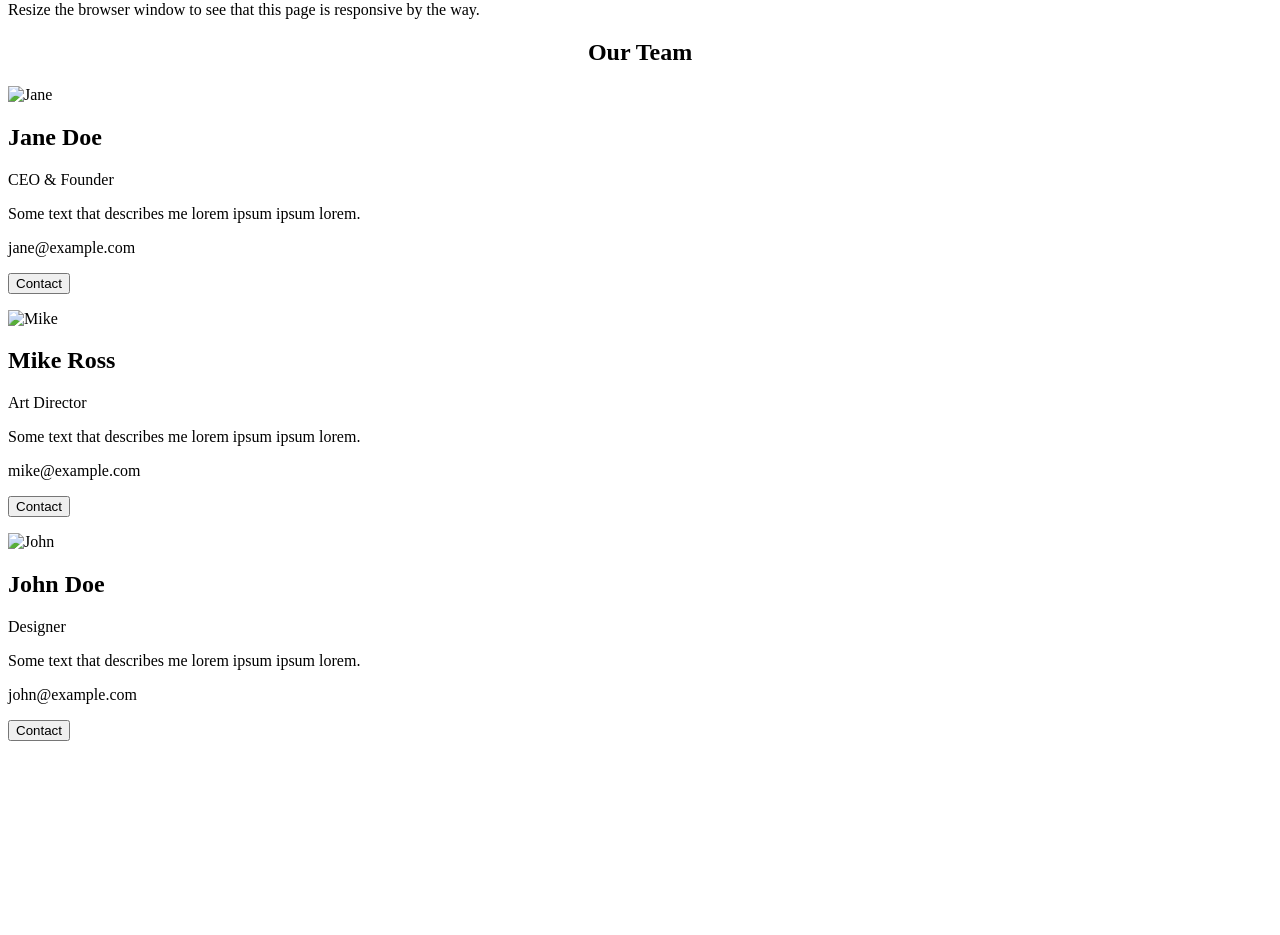
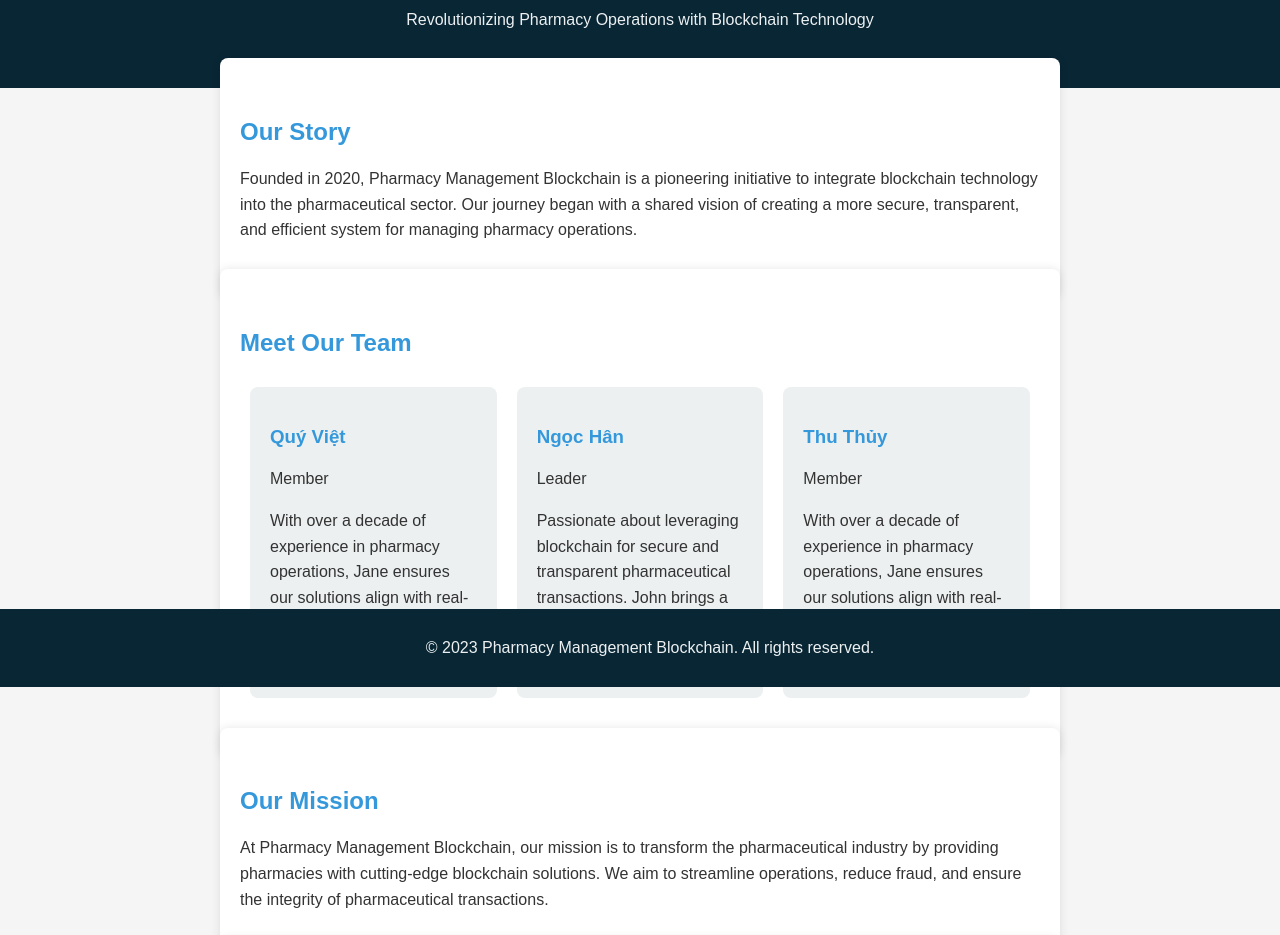
Before and after one commit to hanni2309/Unlimited_Medicines, a website: page about.html in a window 1280 px wide. Shown: the part 113-1048 px from the top of the page. Before the commit the page ends 870 px from the top, so only its background shows below. Drawn offline with Linux system fonts and the light colour scheme.

Commit message:
About Product

```diff
--- a/about.html
+++ b/about.html
@@ -1,57 +1,138 @@
 <!DOCTYPE html>
 <html lang="en">
 <head>
-  <meta charset="UTF-8">
-  <meta name="viewport" content="width=device-width, initial-scale=1.0">
-  <title>Document</title>
+    <meta charset="UTF-8">
+    <meta name="viewport" content="width=device-width, initial-scale=1.0">
+    <title>About Us - Pharmacy Management Blockchain</title>
+    <style>
+        body {
+            font-family: 'Arial', sans-serif;
+            background-color: #f5f5f5;
+            margin: 0;
+            padding: 0;
+            color: #333;
+        }
+
+        header {
+            background-color: #092635;
+            color: #ecf0f1;
+            padding: 40px 20px;
+            text-align: center;
+        }
+
+        section {
+            padding: 40px 20px;
+            max-width: 800px;
+            margin: auto;
+            background-color: #fff;
+            border-radius: 8px;
+            box-shadow: 0 0 10px rgba(0, 0, 0, 0.1);
+            margin-top: -30px;
+        }
+
+        h1, h2, h3 {
+            color: #3498db;
+        }
+
+        p {
+            line-height: 1.6;
+        }
+
+        .team-members {
+            display: flex;
+            flex-wrap: wrap;
+            justify-content: space-between;
+            margin-top: 30px;
+        }
+
+        .team-member {
+            flex: 1;
+            padding: 20px;
+            background-color: #ecf0f1;
+            margin: 0 10px 20px;
+            border-radius: 8px;
+            transition: background-color 0.3s ease;
+        }
+
+        .team-member:hover {
+            background-color: #d2d7db;
+        }
+
+        .cta-button {
+            display: inline-block;
+            background-color: #3498db;
+            color: #ecf0f1;
+            padding: 10px 20px;
+            text-align: center;
+            text-decoration: none;
+            border-radius: 5px;
+            margin-top: 20px;
+            transition: background-color 0.3s ease;
+        }
+
+        .cta-button:hover {
+            background-color: #2980b9;
+        }
+
+        footer {
+            background-color: #092635;
+            color: #ecf0f1;
+            padding: 10px;
+            text-align: center;
+            position: fixed;
+            bottom: 0;
+            width: 100%;
+        }
+    </style>
 </head>
 <body>
-  <div class="about-section">
-    <h1>About Us Page</h1>
-    <p>Some text about who we are and what we do.</p>
-    <p>Resize the browser window to see that this page is responsive by the way.</p>
-  </div>
 
-  <h2 style="text-align:center">Our Team</h2>
-  <div class="row">
-    <div class="column">
-      <div class="card">
-        <img src="/w3images/team1.jpg" alt="Jane" style="width:100%">
-        <div class="container">
-          <h2>Jane Doe</h2>
-          <p class="title">CEO & Founder</p>
-          <p>Some text that describes me lorem ipsum ipsum lorem.</p>
-          <p>jane@example.com</p>
-          <p><button class="button">Contact</button></p>
+    <header>
+        <h1>Pharmacy Management Blockchain</h1>
+        <p>Revolutionizing Pharmacy Operations with Blockchain Technology</p>
+    </header>
+
+    <section>
+        <h2>Our Story</h2>
+        <p>Founded in 2020, Pharmacy Management Blockchain is a pioneering initiative to integrate blockchain technology into the pharmaceutical sector. Our journey began with a shared vision of creating a more secure, transparent, and efficient system for managing pharmacy operations.</p>
+    </section>
+
+    <section>
+        <h2>Meet Our Team</h2>
+        <div class="team-members">
+            <div class="team-member">
+                <h3>Quý Việt</h3>
+                <p> Member </p>
+                <p>With over a decade of experience in pharmacy operations, Jane ensures our solutions align with real-world needs. Her insights are invaluable to our project.</p>
+            </div>
+            <div class="team-member">
+              <h3>Ngọc Hân</h3>
+              <p> Leader</p>
+              <p>Passionate about leveraging blockchain for secure and transparent pharmaceutical transactions. John brings a wealth of technical expertise to our team.</p>
+          </div>
+            <div class="team-member">
+              <h3>Thu Thủy</h3>
+              <p> Member</p>
+              <p>With over a decade of experience in pharmacy operations, Jane ensures our solutions align with real-world needs. Her insights are invaluable to our project.</p>
+          </div>
+            <!-- Add more team members as needed -->
         </div>
-      </div>
-    </div>
+    </section>
 
-    <div class="column">
-      <div class="card">
-        <img src="/w3images/team2.jpg" alt="Mike" style="width:100%">
-        <div class="container">
-          <h2>Mike Ross</h2>
-          <p class="title">Art Director</p>
-          <p>Some text that describes me lorem ipsum ipsum lorem.</p>
-          <p>mike@example.com</p>
-          <p><button class="button">Contact</button></p>
-        </div>
-      </div>
-    </div>
+    <section>
+        <h2>Our Mission</h2>
+        <p>At Pharmacy Management Blockchain, our mission is to transform the pharmaceutical industry by providing pharmacies with cutting-edge blockchain solutions. We aim to streamline operations, reduce fraud, and ensure the integrity of pharmaceutical transactions.</p>
+    </section>
 
-    <div class="column">
-      <div class="card">
-        <img src="/w3images/team3.jpg" alt="John" style="width:100%">
-        <div class="container">
-          <h2>John Doe</h2>
-          <p class="title">Designer</p>
-          <p>Some text that describes me lorem ipsum ipsum lorem.</p>
-          <p>john@example.com</p>
-          <p><button class="button">Contact</button></p>
-        </div>
-      </div>
-    </div>
-  </div>
+    <section>
+        <h2>Contact Us</h2>
+        <p>If you have any questions or would like to learn more about our blockchain solutions for pharmacy management, feel free to reach out to us.</p>
+        <a href="mailto:info@pharmacyblockchain.com" class="cta-button">Contact Us</a>
+    </section>
+
+    <footer>
+        <p>&copy; 2023 Pharmacy Management Blockchain. All rights reserved.</p>
+    </footer>
+
 </body>
 </html>
```
